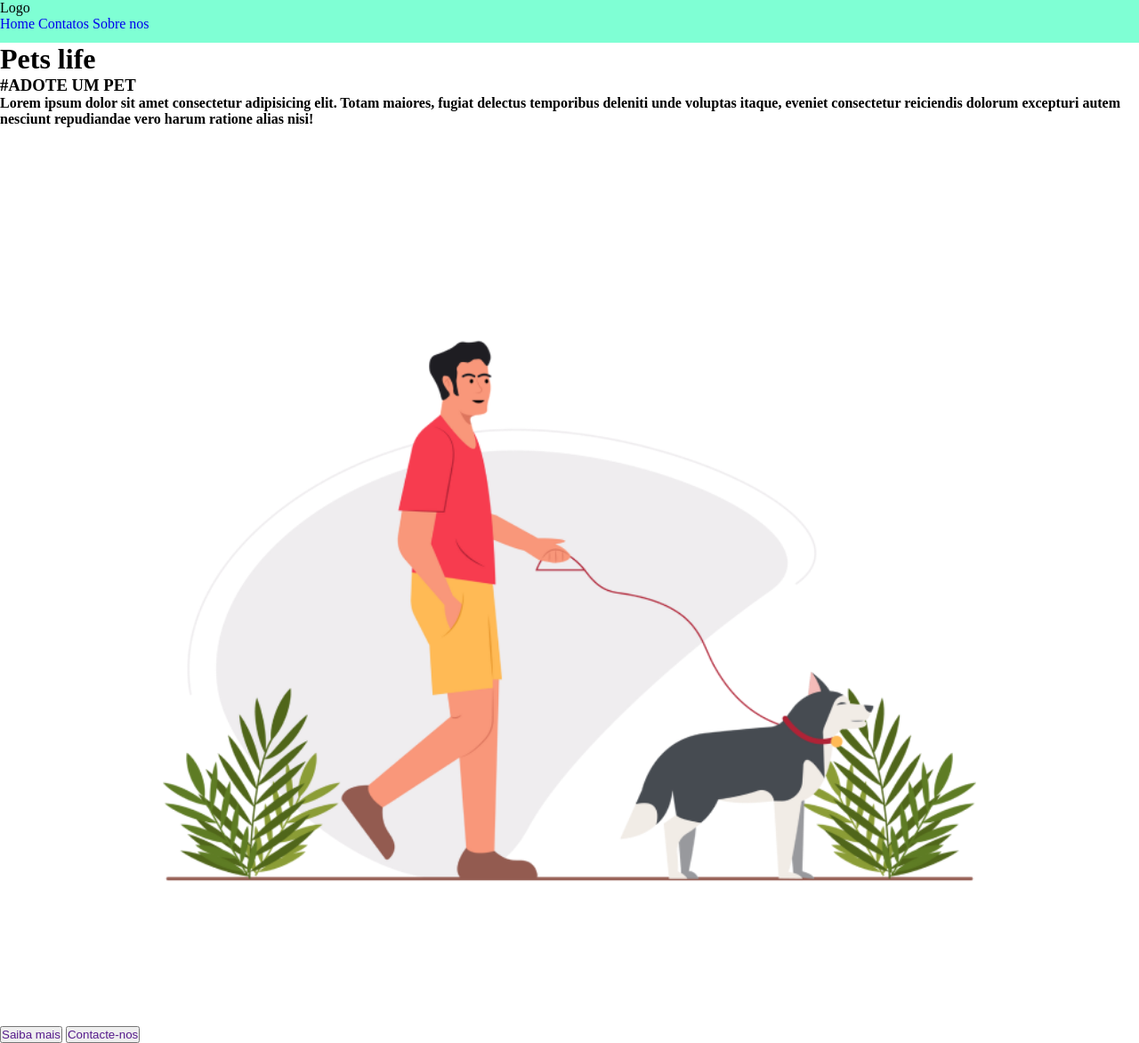
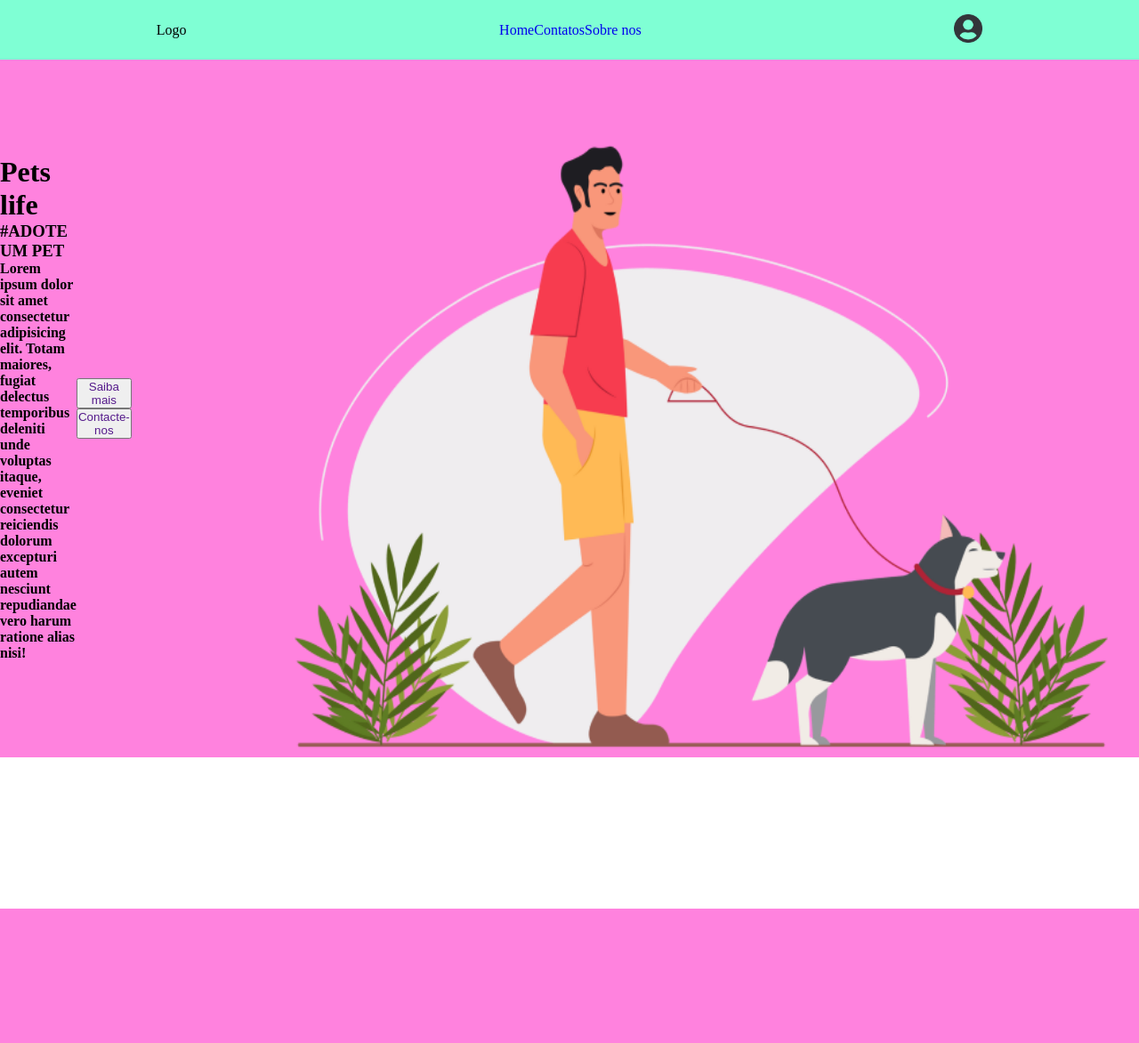
Before and after one commit to Junioredi/Desenvolvimeto, a PHP site: page / in a window 1280 px wide; the page is wider, and only the part inside the window is pictured. Shown: that part at 89% size. After the commit the page ends 1021 px from the top of that part, so only its background shows below. Run offline with PHP 8.4, Linux system fonts and the light colour scheme.

Commit message:
beta0.1
Adicionado Flexbox e as cores da pagina

```diff
--- a/pets-life/index.html
+++ b/pets-life/index.html
@@ -8,16 +8,17 @@
     <link rel="stylesheet" href="style.css" src="style.css" />
   </head>
   <body>
-    <section class="menu">
     <nav class="menu">
-        <div class="logo">Logo</div>
-        <div class="">
+      <div class="logotxt">Logo</div>
+      <div class="menu-btm">
         <a href="#" id="taghome">Home</a>
         <a href="#" id="tagcontatos">Contatos</a>
         <a href="#" id="tagsobrenos">Sobre nos </a>
       </div>
+      <div>
+        <img src="/pets-life/Menu/Vector.png" alt="Vetor Imagem do user" />
+      </div>
     </nav>
-    </section>
     <header class="conteudo">
       <div>
         <div><h1>Pets life</h1></div>
@@ -32,15 +33,15 @@
         </div>
       </div>
       <div>
+        <button><a href="">Saiba mais</a></button>
+        <button><a href="">Contacte-nos</a></button>
+      </div>
+      <div>
         <img
           src="Baner/guy-walking-with-dog-in-the-park 1.png"
           alt="Pessoa andando com se cachorro"
         />
       </div>
-      <div>
-        <button><a href="">Saiba mais</a></button>
-        <button><a href="">Contacte-nos</a></button>
-      </div>
     </header>
   </body>
 </html>
--- a/pets-life/style.css
+++ b/pets-life/style.css
@@ -32,10 +32,38 @@
 /*------------Layout--------------*/
 .menu{
   display: flexbox;
-  height: 3rem;
+  display: flex;
+  flex-direction: row;
+  align-items: center;
+  justify-content: space-around;
+
+  height: 4.2rem;
   background-color:aquamarine;
+  border-left: 3rem;
 
 }
+.menu-btm{
+  display: flex;
+
+  justify-content: space-around;
+}
+.menu img{
+ width: 2rem;
+ height: 2rem;
+}
 .conteudo{
+  display: flexbox;
+  background-color: rgb(255, 130, 222);
+  display: flex;
+  flex-direction: row;
+  align-items: center;
+
+ height: 49rem;
+}
+.conteudo h1{
 
 }
+.conteudo img{
+  width: 80rem;
+  height: 70rem;
+}
```
Also changed, not shown: pets-life/Menu/Vector.png (added). Lines whose indentation alone changed are shown as unchanged.
